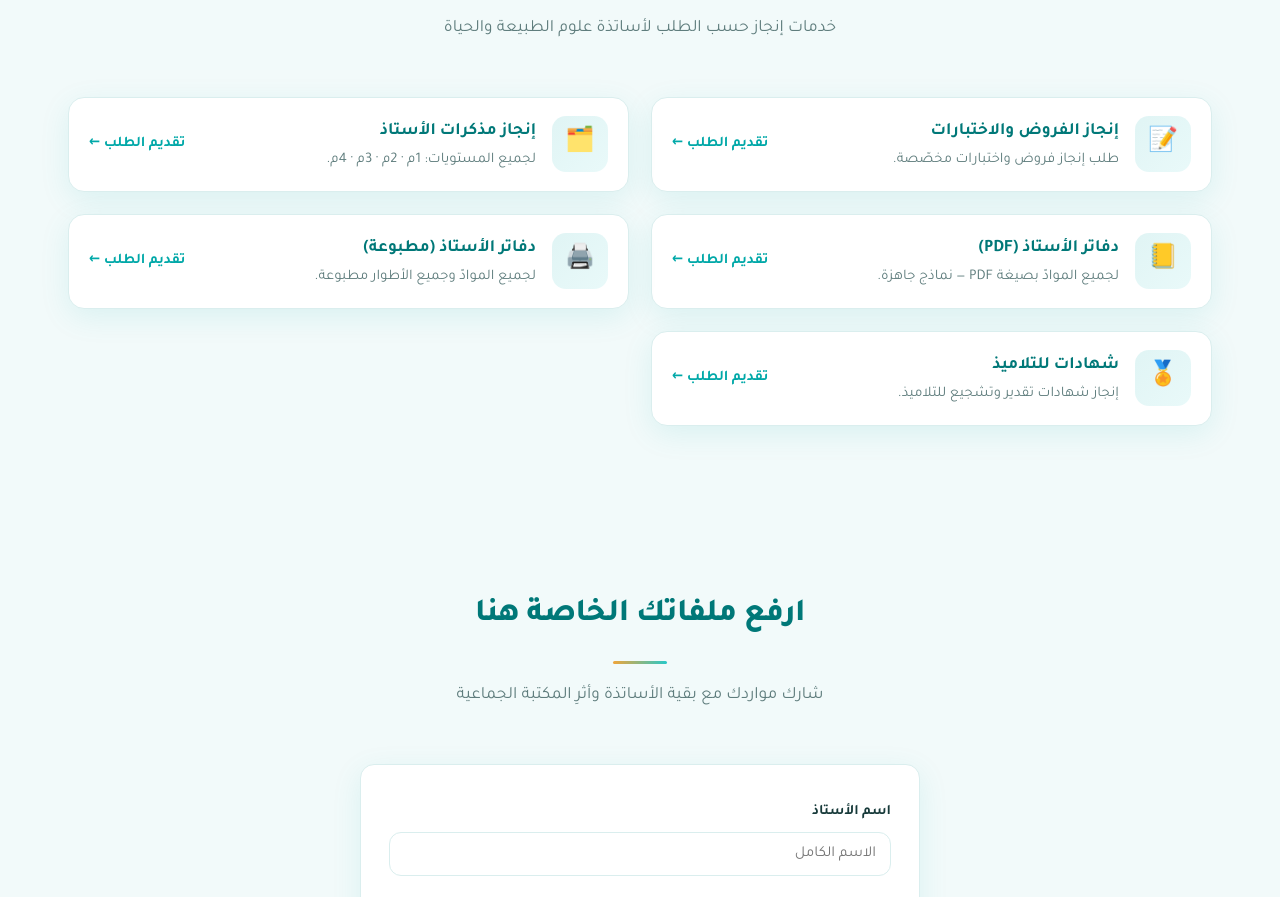
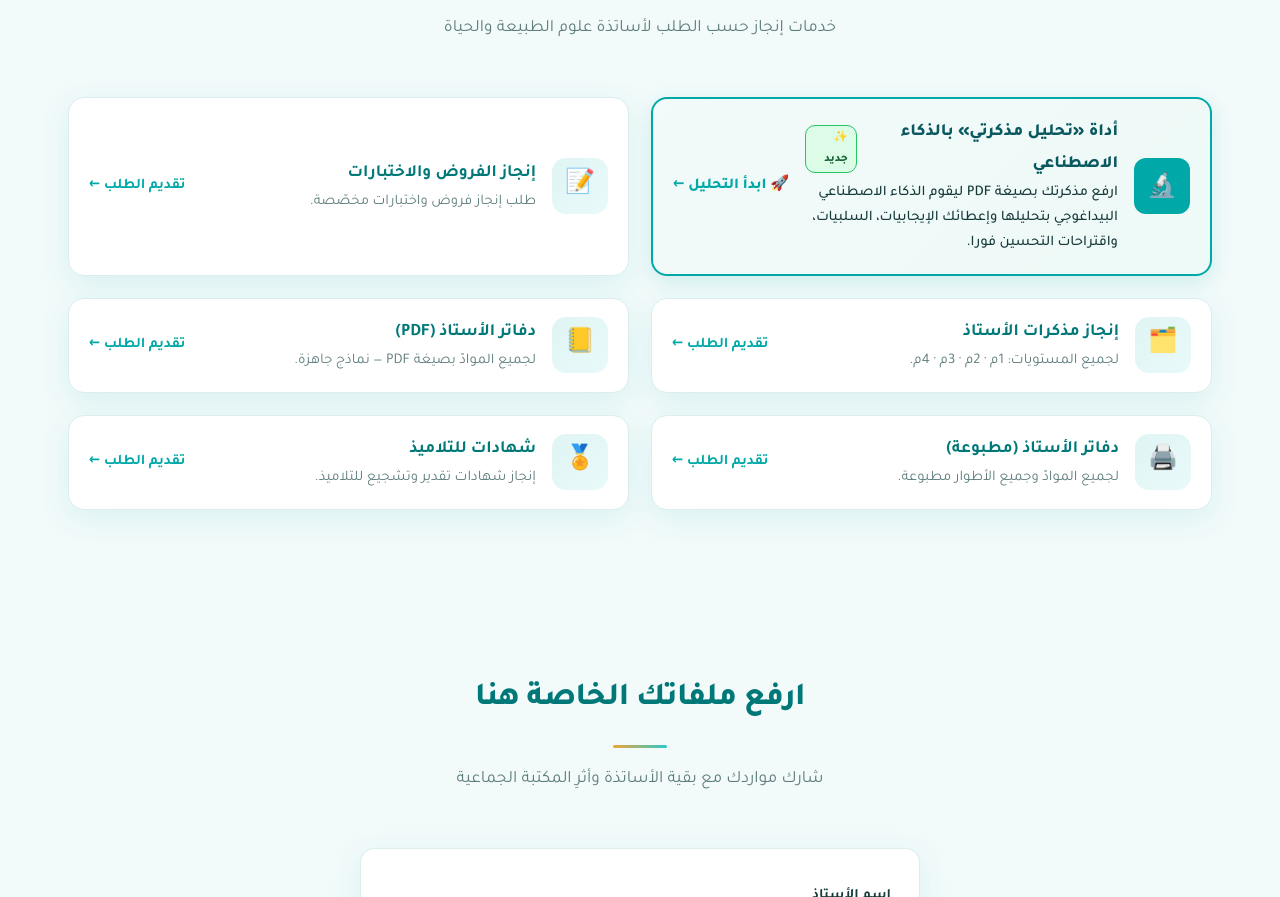
Before and after one commit to grimes98/sac-svt-prof-1, a website: page index.html in a window 1280 px wide. Shown: the part 3240-4137 px from the top of the page. Drawn offline with nearby package versions, Linux system fonts and the light colour scheme; no server answers.

Commit message:
إدراج بطاقة أداة تحليل المذكرات بالذكاء الاصطناعي كأول خدمة في ركن الخدمات والأدوات وتفعيلها فورا

```diff
--- a/index.html
+++ b/index.html
@@ -544,6 +544,7 @@ const svt = [
 ];
 
 const services = [
+  {e:"🔬", t:"أداة «تحليل مذكرتي» بالذكاء الاصطناعي", d:"ارفع مذكرتك بصيغة PDF ليقوم الذكاء الاصطناعي البيداغوجي بتحليلها وإعطائك الإيجابيات، السلبيات، واقتراحات التحسين فورا.", tag:"أداة ذكية", link:"javascript:openSacMemoAnalyzer()", free:true},
   {e:"📝",t:"إنجاز الفروض والاختبارات",d:"طلب إنجاز فروض واختبارات مخصّصة.",url:"https://forms.gle/r79ytG9zmXdFGeK2A"},
   {e:"🗂️",t:"إنجاز مذكرات الأستاذ",d:"لجميع المستويات: 1م · 2م · 3م · 4م.",url:"https://forms.gle/iVxFVQbYEH8P9zZE8"},
   {e:"📒",t:"دفاتر الأستاذ (PDF)",d:"لجميع الموادّ بصيغة PDF — نماذج جاهزة.",url:"https://forms.gle/ZLn5GBRTz1q72aHz8"},
@@ -554,6 +555,19 @@ const services = [
 /* ============ RENDER ============ */
 function card(item, isService){
   if(isService){
+    if(item.link){
+      return `<a class="svc" href="${item.link}" style="border:2px solid #00a8a8; background:linear-gradient(135deg, #f2fafa, #eefaf7); box-shadow:0 6px 20px rgba(0,168,168,0.15);">
+        <div class="ic" style="background:#00a8a8; color:#fff; border-radius:12px; padding:10px;">${item.e}</div>
+        <div class="info">
+          <h4 style="color:#0a5860; font-weight:800; display:flex; align-items:center; gap:8px;">
+            <span>${item.t}</span>
+            <span style="background:#dcfce7; color:#166534; font-size:0.72rem; padding:2px 8px; border-radius:10px; border:1px solid #22c55e;">✨ جديد</span>
+          </h4>
+          <p style="color:#173a3a; font-weight:500;">${item.d}</p>
+        </div>
+        <div class="arrow" style="color:#00a8a8; font-weight:800; font-size:0.95rem;">🚀 ابدأ التحليل ←</div>
+      </a>`;
+    }
     return `<a class="svc" href="${item.url}" target="_blank" rel="noopener">
       <div class="ic">${item.e}</div>
       <div class="info"><h4>${item.t}</h4><p>${item.d}</p></div>
```
Also changed, not shown: index_backup.html (+14 -0 lines).
